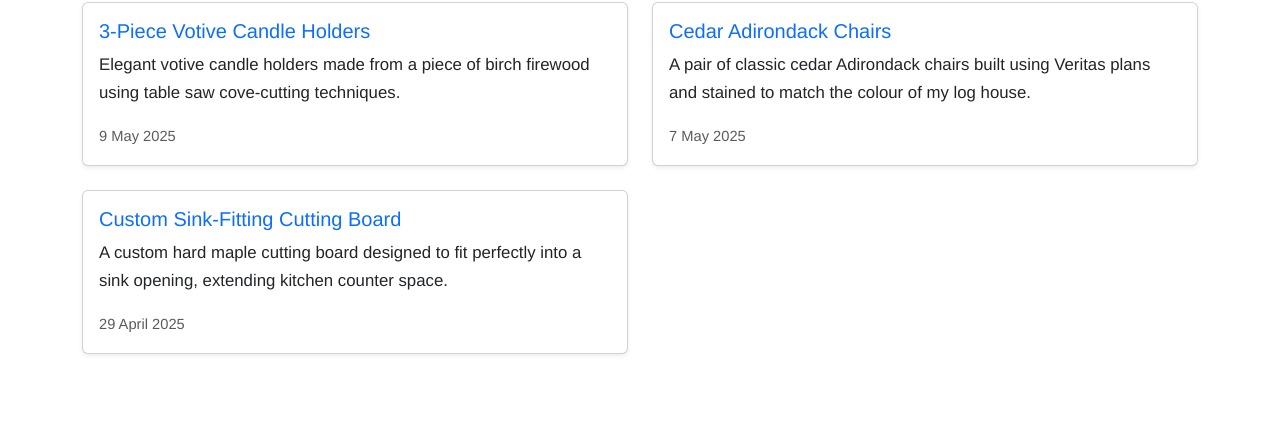
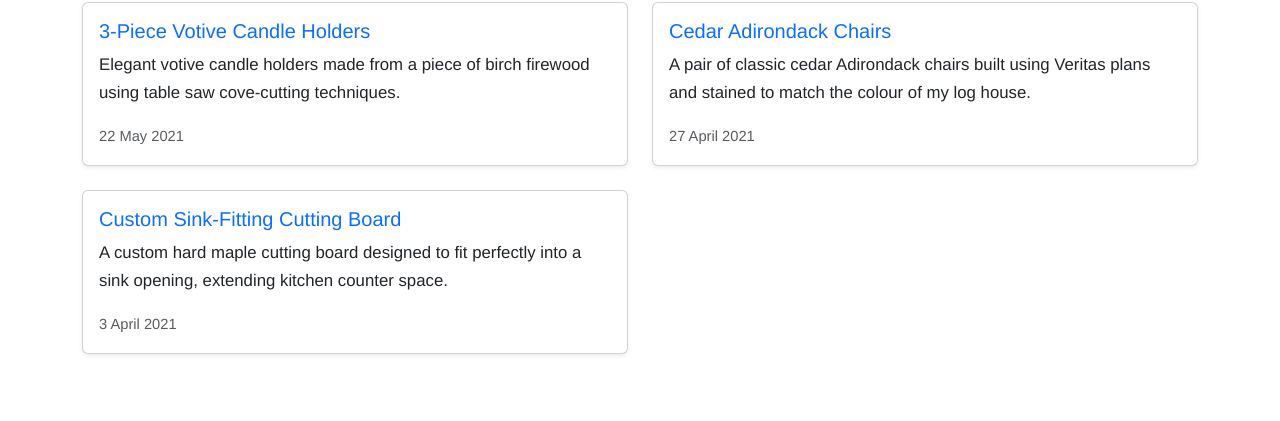
Before and after one commit to bpg1968/bgiroux.ca, a Jekyll site: the page built from projects/woodworking/index.md, in a window 1280 px wide. Shown: the part 389-810 px from the top of the page. Built offline with Jekyll 4.4.1, drawn with Linux system fonts in a browser that asks for light colours.

Commit message:
Changed woodworking project dates to better reflect the actual dates

```diff
--- a/_woodworking/Votive-holder-01.md
+++ b/_woodworking/Votive-holder-01.md
@@ -1,7 +1,7 @@
 ---
 title: "3-Piece Votive Candle Holders"
 layout: project
-date: 2025-05-09
+date: 2021-05-22
 categories: [woodworking]
 summary: "Elegant votive candle holders made from a piece of birch firewood using table saw cove-cutting techniques."
 ---
--- a/_woodworking/adirondack-chair-01.md
+++ b/_woodworking/adirondack-chair-01.md
@@ -1,6 +1,6 @@
 ---
 title: "Cedar Adirondack Chairs"
-date: 2025-05-07
+date: 2021-04-27
 categories: [woodworking]
 summary: "A pair of classic cedar Adirondack chairs built using Veritas plans and stained to match the colour of my log house."
 layout: project
--- a/_woodworking/cutting-board-01.md
+++ b/_woodworking/cutting-board-01.md
@@ -1,6 +1,6 @@
 ---
 title: "Custom Sink-Fitting Cutting Board"
-date: 2025-04-29
+date: 2021-04-03
 categories: [woodworking]
 summary: "A custom hard maple cutting board designed to fit perfectly into a sink opening, extending kitchen counter space."
 layout: project
```
